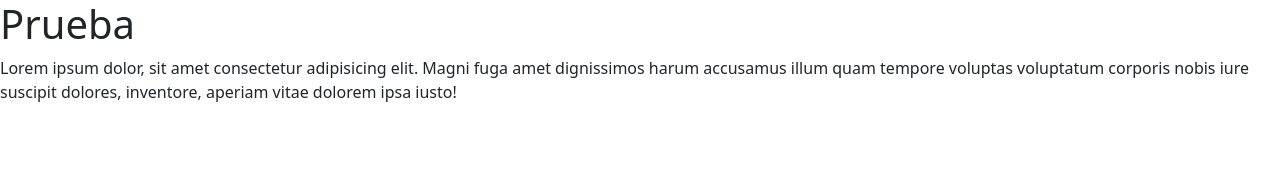
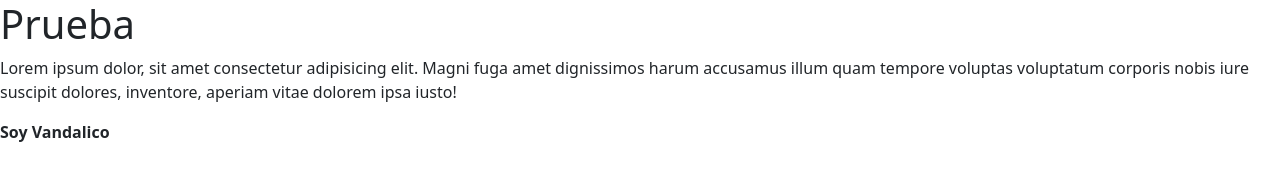
Before and after one commit to tellxmaster/Prueba, a plain HTML site: page index.html in a window 1280 px wide. Drawn offline with nearby package versions, Linux system fonts and the light colour scheme.

Commit message:
Añadi al vandalico x2

```diff
--- a/index.html
+++ b/index.html
@@ -13,5 +13,6 @@
     <p>
         Lorem ipsum dolor, sit amet consectetur adipisicing elit. Magni fuga amet dignissimos harum accusamus illum quam tempore voluptas voluptatum corporis nobis iure suscipit dolores, inventore, aperiam vitae dolorem ipsa iusto!
     </p>
+    <b>Soy Vandalico</b>
 </body>
 </html>
```
